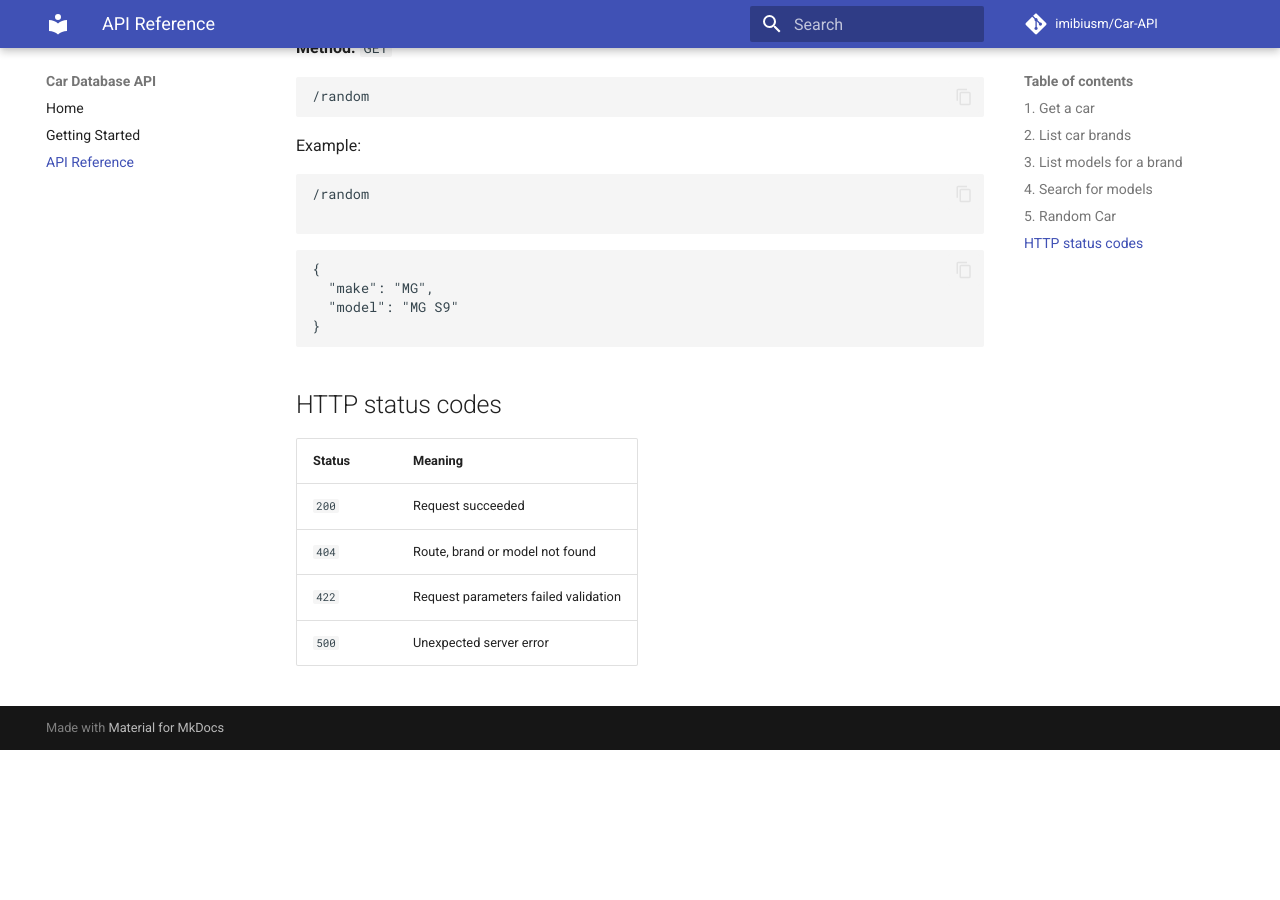
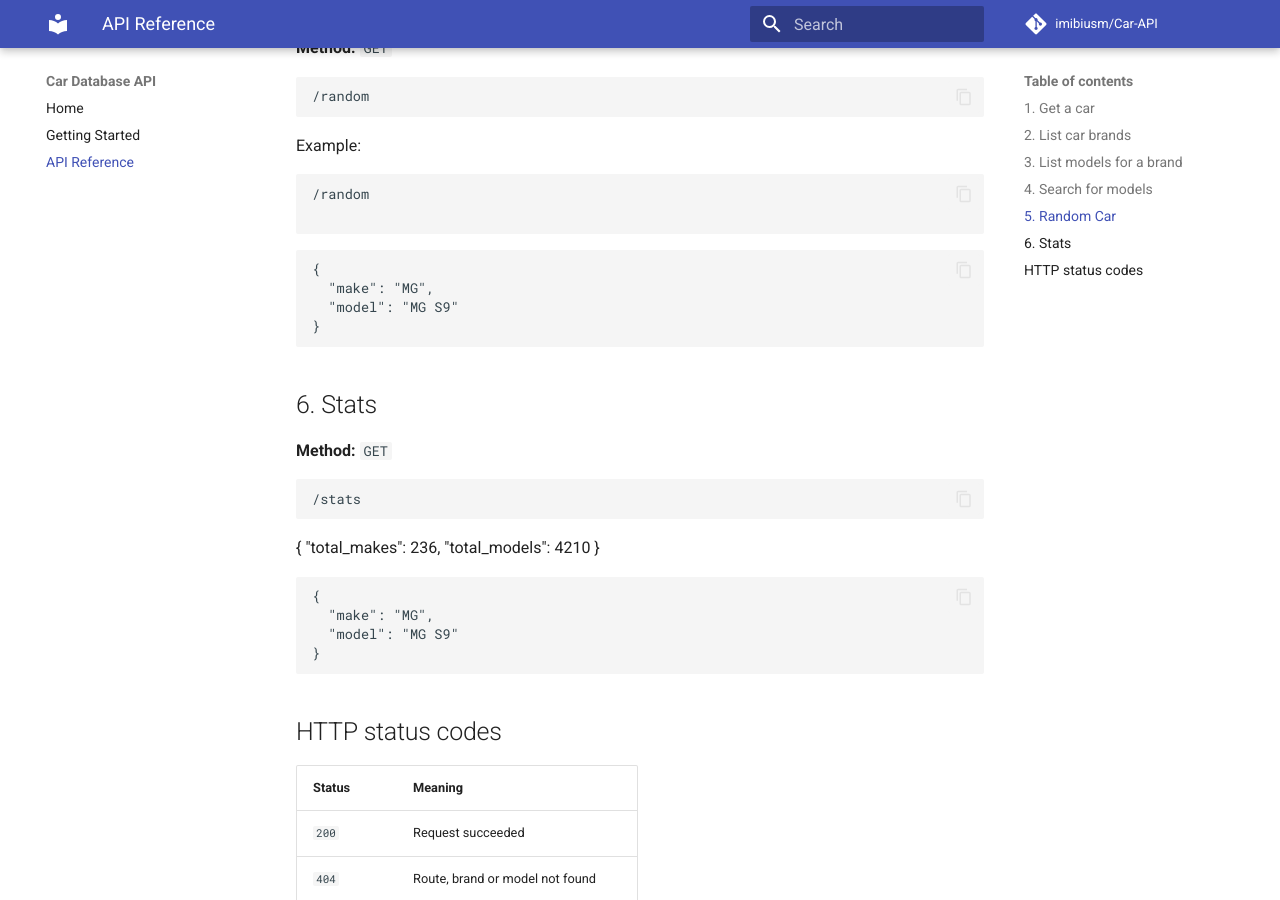
Before and after one commit to imibiusm/Car-API, an MkDocs documentation site: the page built from docs/endpoints.md, in a window 1280 px wide and 900 px high, scrolled down 1939 px. Built offline with MkDocs 1.6.1 and Material for MkDocs 9.7.7, drawn with Linux system fonts in a browser that asks for light colours; comment, search, counter and statistics services are not loaded; before the commit the page ends 2689 px from its top, so only the background shows below that.

Commit message:
Add /stats endpoint for vehicle statistics
Added a new endpoint for retrieving statistics including total makes and models.

````diff
--- a/docs/endpoints.md
+++ b/docs/endpoints.md
@@ -112,6 +112,27 @@ Example:
 }
 ```
 
+## 6. Stats
+
+**Method:** `GET`
+
+```text
+/stats
+```
+{
+  "total_makes": 236,
+  "total_models": 4210
+}
+
+```json
+{
+  "make": "MG",
+  "model": "MG S9"
+}
+```
+
+
+
 
 ## HTTP status codes
 
````
